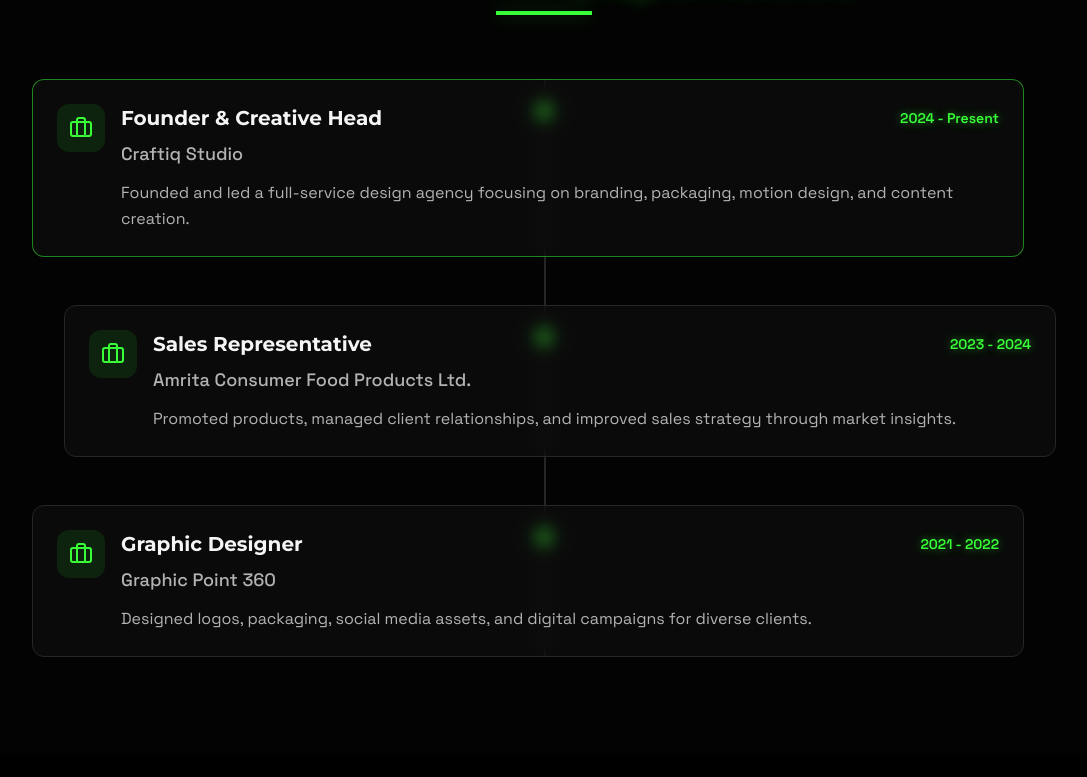
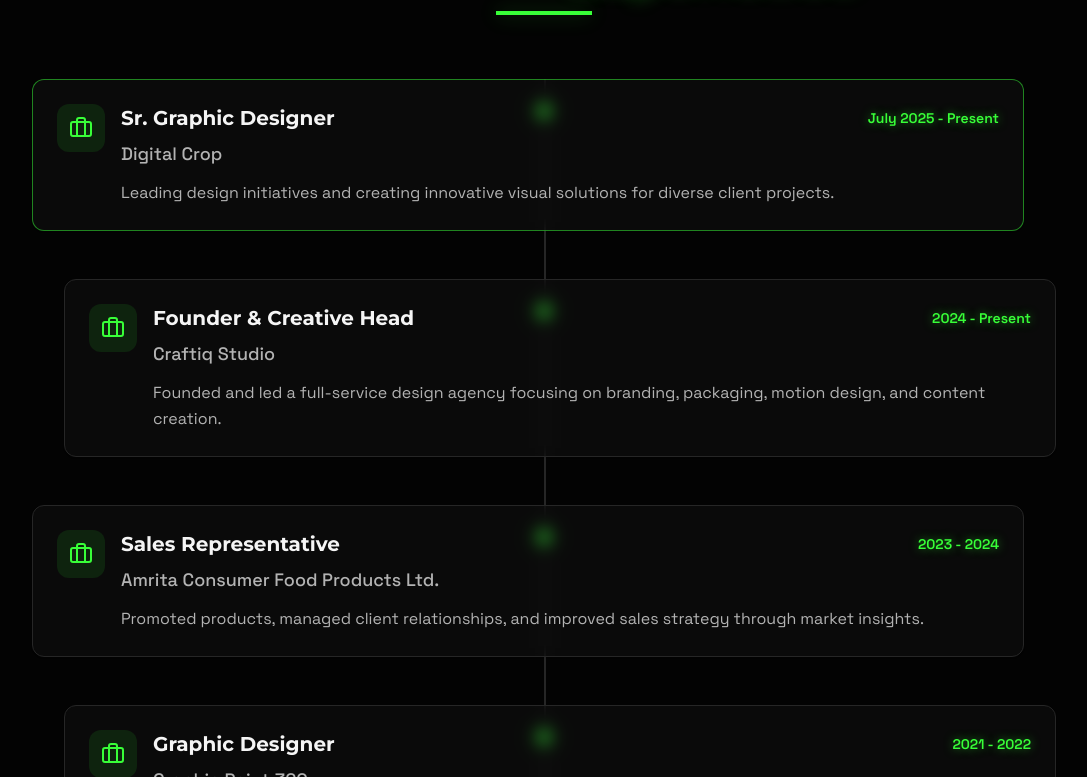
Before and after one commit to armandesign03-eng/arman-aura-design, a React (Vite) app: page / in a window 1280 px wide. Shown: the part 2343-3120 px from the top of the page, without its empty margins (96-1183 px from the left). Built offline with nearby package versions, Linux system fonts and the light colour scheme; the HTML template or start-up script is replaced by a standard one.

Commit message:
Add professional experience

```diff
--- a/src/components/Experience.tsx
+++ b/src/components/Experience.tsx
@@ -4,12 +4,20 @@ import { Card } from "./ui/card";
 const Experience = () => {
   const experiences = [
     {
+      year: "July 2025 - Present",
+      role: "Sr. Graphic Designer",
+      company: "Digital Crop",
+      description:
+        "Leading design initiatives and creating innovative visual solutions for diverse client projects.",
+      highlight: true,
+    },
+    {
       year: "2024 - Present",
       role: "Founder & Creative Head",
       company: "Craftiq Studio",
       description:
         "Founded and led a full-service design agency focusing on branding, packaging, motion design, and content creation.",
-      highlight: true,
+      highlight: false,
     },
     {
       year: "2023 - 2024",
```
